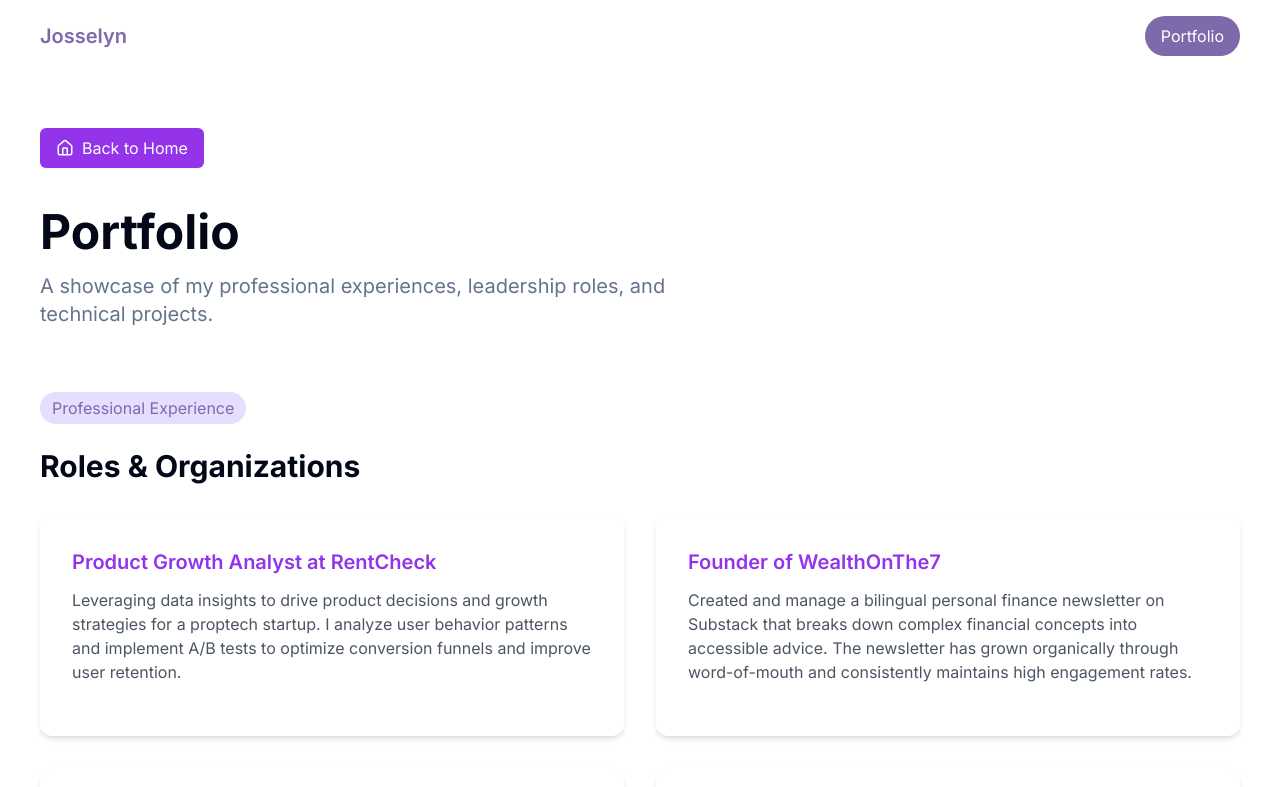
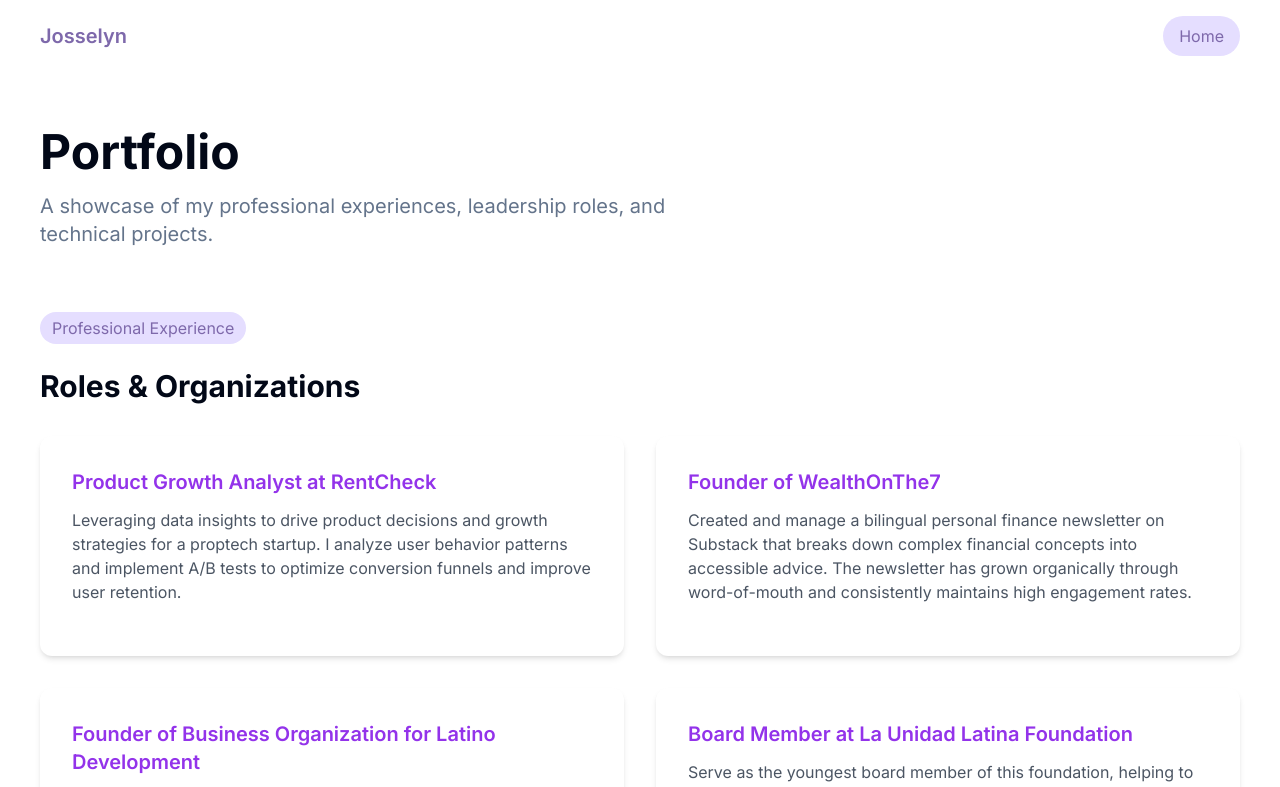
Before and after one commit to navjos/josselyn, a React (Vite) app: page /portfolio in a window 1280 px wide. Shown: the top 787 px of the page. Built offline with nearby package versions, Linux system fonts and the light colour scheme.

Commit message:
Refactor Portfolio page navigation
- Removed "Back to Home" button from Portfolio page.
- Updated "Portfolio" button in Navbar to navigate to home page and changed its text to "Home".

```diff
--- a/src/components/Navbar.tsx
+++ b/src/components/Navbar.tsx
@@ -38,15 +38,13 @@ const Navbar = () => {
 
         <div className="flex items-center space-x-4">
           <Link
-            to="/portfolio"
+            to={location.pathname === '/portfolio' ? '/' : '/portfolio'}
             className={cn(
               'py-2 px-4 rounded-full transition-all duration-300',
-              location.pathname === '/portfolio'
-                ? 'bg-purple text-white'
-                : 'bg-soft-purple text-purple hover:bg-purple hover:text-white'
+              'bg-soft-purple text-purple hover:bg-purple hover:text-white'
             )}
           >
-            Portfolio
+            {location.pathname === '/portfolio' ? 'Home' : 'Portfolio'}
           </Link>
         </div>
       </div>
--- a/src/pages/Portfolio.tsx
+++ b/src/pages/Portfolio.tsx
@@ -1,8 +1,6 @@
-
 import React, { useEffect } from 'react';
 import Navbar from '@/components/Navbar';
 import ProjectCard from '@/components/ProjectCard';
-import { ArrowLeft, Home } from 'lucide-react';
 import { Link } from 'react-router-dom';
 
 const Portfolio = () => {
@@ -72,16 +70,6 @@ const Portfolio = () => {
 
       <main className="pt-32 pb-20 px-6 md:px-10">
         <div className="max-w-7xl mx-auto">
-          <div className="flex mb-10">
-            <Link
-              to="/"
-              className="inline-flex items-center gap-2 text-white bg-purple-600 hover:bg-purple-700 px-4 py-2 rounded-md transition-colors shadow-sm"
-            >
-              <Home size={18} />
-              Back to Home
-            </Link>
-          </div>
-
           <div className="section-transition">
             <h1 className="text-4xl md:text-5xl font-bold mb-4 animate-fade-in-up">Portfolio</h1>
             <p className="text-xl text-muted-foreground mb-16 max-w-2xl animate-fade-in-up" style={{ animationDelay: '0.2s' }}>
```
